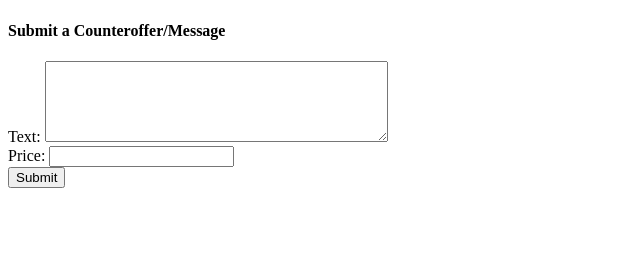
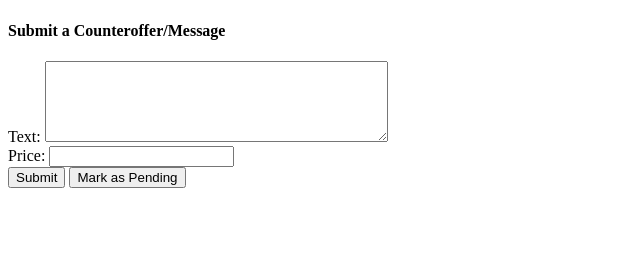
Before and after one commit to xjtian/TerpBooks, a Django app: a page that uses terpbooks/templates/profile/thread.html in a window 1280 px wide. Shown: the part 394-649 px from the top of the page, without its empty margins (0-640 px from the left). Run offline with Django 3.2, Linux system fonts and the light colour scheme; a user stored in the database is signed in; data comes from the database, SQL or seed files in the repository; parts of the project's set-up code (start-up, migrations or seed data) failed here and were passed over.

Commit message:
Implement mark listings as pending/sold in backend, mark buttons in frontend. Unhooked in profile page.

```diff
--- a/terpbooks/templates/profile/thread.html
+++ b/terpbooks/templates/profile/thread.html
@@ -40,6 +40,11 @@
         {% endfor %}
 
         <button type="submit" class="btn btn-success">Submit</button>
+        {% if thread.listing.is_available %}
+            <button class="btn btn-default mark-pend-btn" type="button">Mark as Pending</button>
+        {% elif thread.listing.is_pending %}
+            <button class="btn btn-default mark-sold-btn">Mark as Sold</button>
+        {% endif %}
     </form>
 </div>
 </body>
--- a/terpbooks/transactions/urls.py
+++ b/terpbooks/transactions/urls.py
@@ -3,13 +3,16 @@ from __future__ import absolute_import
 from django.conf.urls import patterns, url
 from django.contrib.auth.decorators import login_required
 
-from .views import ListingList, ListingDetail, ProfileListings, CreateEditListing, Inbox, Outbox, RequestThreadDetail, CreateListingRequest, DeleteListing
+from .views import ListingList, ListingDetail, ProfileListings, CreateEditListing, Inbox, Outbox, RequestThreadDetail, CreateListingRequest
+from .views import DeleteListing, MarkListingPending, MarkListingSold
 
 
 urlpatterns = patterns('',
     url(r'^listings/all$', ListingList.as_view(), name='listings-all'),
     url(r'^listings/all/(?P<pk>\d+)$', ListingDetail.as_view(), name='listings-detail-tmpl'),
+
     url(r'^listings/profile$', login_required(ProfileListings.as_view()), name='profile-listings'),
+
     url(r'^sell-form$',
         login_required(CreateEditListing.as_view(template_name='sell/sell_form.html',
                                 post_url='listing-form')),
@@ -18,9 +21,14 @@ urlpatterns = patterns('',
         login_required(CreateEditListing.as_view(template_name='sell/sell_form.html',
                                 post_url='listing-form-bound')),
         name='listing-form-bound'),
+
     url(r'^inbox$', login_required(Inbox.as_view()), name='inbox'),
     url(r'^outbox$', login_required(Outbox.as_view()), name='outbox'),
+
     url(r'^threads/(?P<pk>\d+)$', login_required(RequestThreadDetail.as_view()), name='thread'),
     url(r'^create-thread/(?P<pk>\d+)$', login_required(CreateListingRequest.as_view()), name='create_thread'),
+
     url(r'^delete-listing/(?P<pk>\d+)$', login_required(DeleteListing.as_view()), name='delete_listing'),
+    url(r'^pending-listing/(?P<pk>\d+)$', login_required(MarkListingPending.as_view()), name='pending_listing'),
+    url(r'^sold-listing/(?P<pk>\d+)$', login_required(MarkListingSold.as_view()), name='sold_listing'),
 )
--- a/terpbooks/transactions/views.py
+++ b/terpbooks/transactions/views.py
@@ -435,17 +435,47 @@ class CreateListingRequest(SingleObjectMixin, FormView):
         return reverse('create_thread', kwargs={'pk': self.get_object().pk})
 
 
-class DeleteListing(View):
-    def delete_listing(self, pk):
+class ListingModificationBase(View):
+    """
+    Base CBV for DeleteListing and MarkListingPending.
+    """
+    def take_action(self, listing):
+        pass
+
+    def post(self, *args, **kwargs):
+        pk = int(kwargs['pk'])
         listing = Listing.objects.get(pk=pk)
 
         if listing.owner != self.request.user:
-            context = {'error_message': "You're not allowed to delete a listing you don't own!"}
+            context = {'error_message': "You're not allowed to modify or delete a listing you don't own!"}
         else:
-            context = {'success_message': "Listing successfully deleted."}
-            listing.delete()
+            context = {'success_message': "Listing successfully modified/deleted."}
+            self.take_action(listing)
 
         return render(self.request, 'profile/delete_listing.html', context)
 
-    def post(self, *args, **kwargs):
-        return self.delete_listing(int(kwargs['pk']))
+
+class DeleteListing(ListingModificationBase):
+    """
+    Delete a listing.
+    """
+    def take_action(self, listing):
+        listing.delete()
+
+
+class MarkListingPending(ListingModificationBase):
+    """
+    Mark a listing as transaction pending.
+    """
+    def take_action(self, listing):
+        listing.status = Listing.PENDING
+        listing.save()
+
+
+class MarkListingSold(ListingModificationBase):
+    """
+    Mark a listing as sold.
+    """
+    def take_action(self, listing):
+        listing.status = Listing.SOLD
+        listing.save()
```
